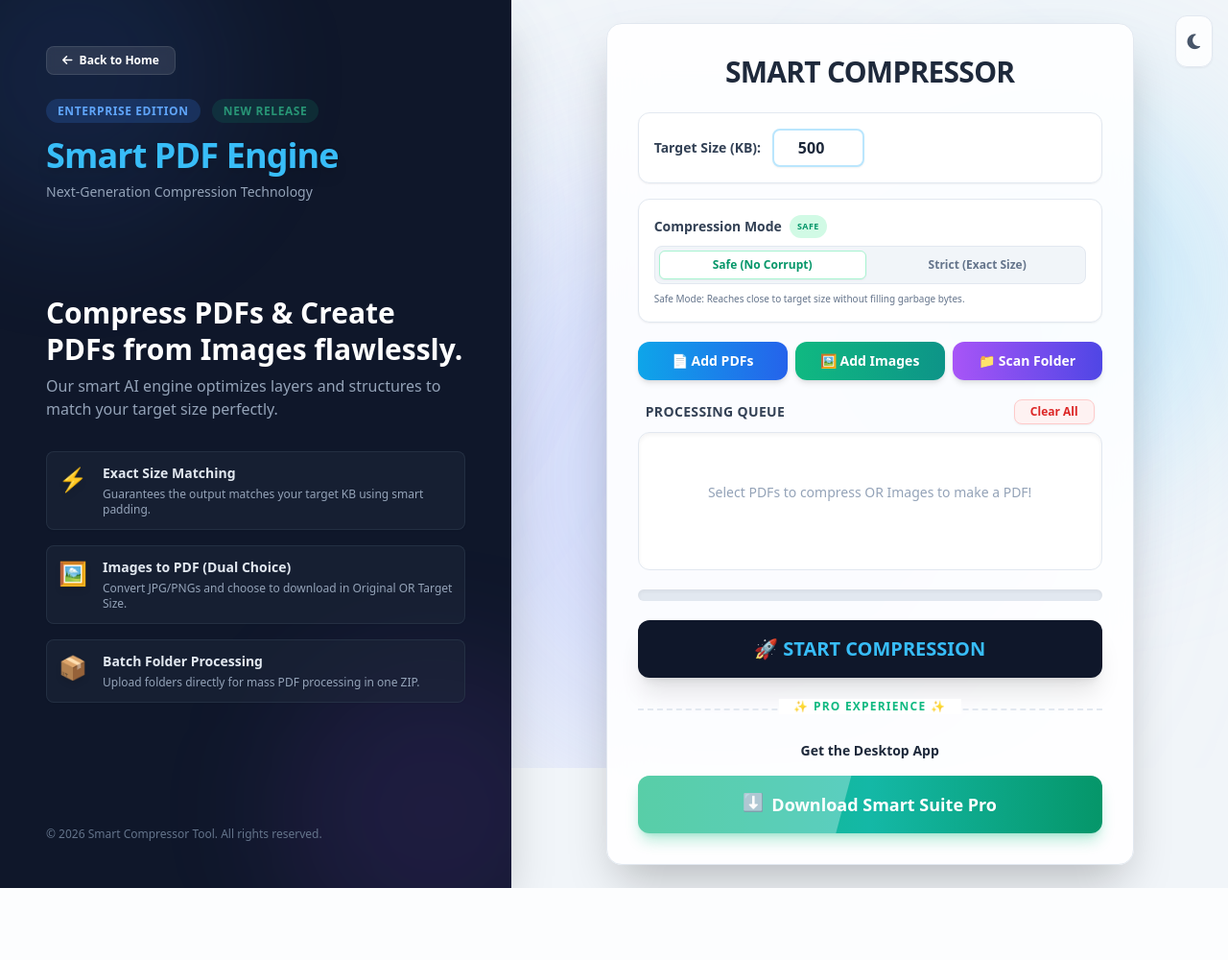
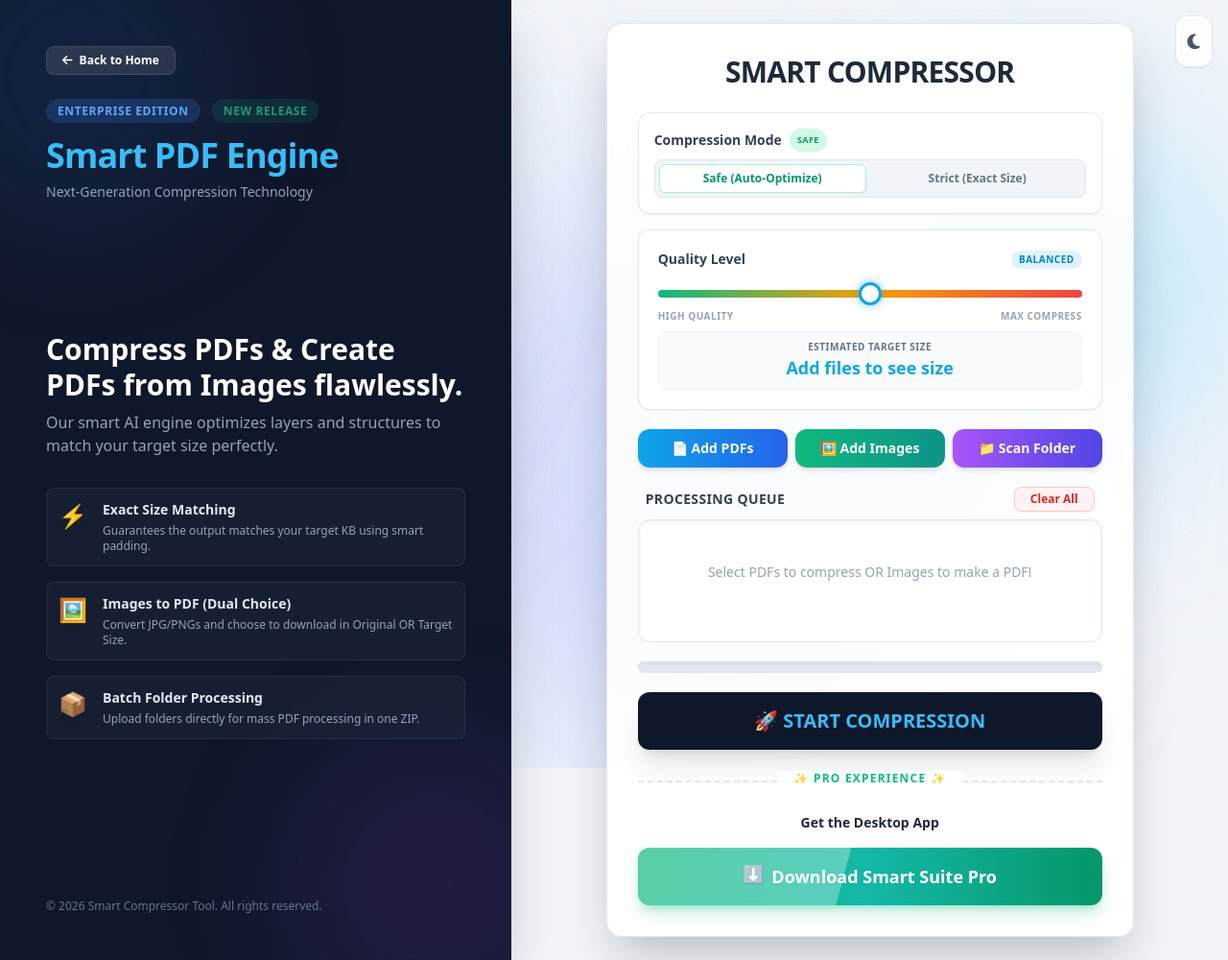
Before and after one commit to prafullt1506-cell/smart-pdf-web, a Flask app: page /compress_page in a window 1280 px wide. Shown: the whole page at 96% size. Before the commit the page ends 925 px from the top, so only its background shows below. Run offline with Flask 3, Linux system fonts and the light colour scheme; some libraries are stand-ins or nearby versions.

Commit message:
Update compress.html

```diff
--- a/templates/compress.html
+++ b/templates/compress.html
@@ -41,6 +41,33 @@
         .animate-blob { animation: blob 7s infinite; }
         .animation-delay-2000 { animation-delay: 2s; }
         .animation-delay-4000 { animation-delay: 4s; }
+
+        /* 🚀 STYLISH SLIDER CSS */
+        .custom-slider {
+            -webkit-appearance: none;
+            width: 100%;
+            height: 8px;
+            border-radius: 10px;
+            background: linear-gradient(to right, #10b981, #f59e0b, #ef4444);
+            outline: none;
+            transition: all 0.3s;
+        }
+        .custom-slider::-webkit-slider-thumb {
+            -webkit-appearance: none;
+            appearance: none;
+            width: 24px;
+            height: 24px;
+            border-radius: 50%;
+            background: #ffffff;
+            cursor: pointer;
+            border: 3px solid #0ea5e9;
+            box-shadow: 0 0 10px rgba(14, 165, 233, 0.6);
+            transition: transform 0.2s ease, box-shadow 0.2s ease;
+        }
+        .custom-slider::-webkit-slider-thumb:hover {
+            transform: scale(1.2);
+            box-shadow: 0 0 15px rgba(14, 165, 233, 0.9);
+        }
     </style>
 </head>
 <body class="bg-slate-100 dark:bg-darkBg min-h-screen flex font-sans relative overflow-x-hidden transition-colors duration-500">
@@ -115,24 +142,42 @@
 
             <h1 class="text-3xl font-extrabold text-center text-slate-800 dark:text-white mb-6 tracking-tight">SMART COMPRESSOR</h1>
 
-            <!-- Target Size Input -->
-            <div class="bg-white dark:bg-slate-800 border border-slate-200 dark:border-slate-700 rounded-xl p-4 flex justify-between items-center mb-4 shadow-sm transition-colors duration-500">
-                <div class="flex items-center space-x-3">
-                    <label class="font-bold text-slate-700 dark:text-slate-300 text-sm">Target Size (KB):</label>
-                    <input type="number" id="target_kb" value="500" class="bg-white dark:bg-slate-900 border-2 border-sky-200 dark:border-sky-800 rounded-lg px-3 py-1.5 w-24 text-center focus:outline-none focus:border-sky-500 font-black text-slate-800 dark:text-white shadow-sm transition-colors duration-500">
-                </div>
-            </div>
-
             <!-- SAFE / STRICT MODE TOGGLE -->
-            <div class="bg-white dark:bg-slate-800 border border-slate-200 dark:border-slate-700 rounded-xl p-4 mb-5 shadow-sm transition-colors duration-500">
+            <div class="bg-white dark:bg-slate-800 border border-slate-200 dark:border-slate-700 rounded-xl p-4 mb-4 shadow-sm transition-colors duration-500">
                 <div class="flex justify-between items-center mb-2">
                     <label class="font-bold text-slate-700 dark:text-slate-300 text-sm flex items-center">Compression Mode <span id="modeBadge" class="ml-2 text-[9px] bg-emerald-100 dark:bg-emerald-500/10 text-emerald-600 dark:text-emerald-400 px-2 py-0.5 rounded-full uppercase tracking-wider font-black">Safe</span></label>
                 </div>
                 <div class="grid grid-cols-2 gap-2 bg-slate-100 dark:bg-slate-900 p-1 rounded-lg border border-slate-200 dark:border-slate-800 transition-colors duration-500">
-                    <button id="modeSafeBtn" onclick="setMode('safe')" class="py-1.5 rounded-md font-bold text-xs transition-all bg-white dark:bg-slate-700 text-emerald-600 dark:text-emerald-400 shadow-sm border border-emerald-200 dark:border-none">Safe (No Corrupt)</button>
+                    <button id="modeSafeBtn" onclick="setMode('safe')" class="py-1.5 rounded-md font-bold text-xs transition-all bg-white dark:bg-slate-700 text-emerald-600 dark:text-emerald-400 shadow-sm border border-emerald-200 dark:border-none">Safe (Auto-Optimize)</button>
                     <button id="modeStrictBtn" onclick="setMode('strict')" class="py-1.5 rounded-md font-bold text-xs transition-all text-slate-500 dark:text-slate-400 hover:text-slate-700 dark:hover:text-white">Strict (Exact Size)</button>
                 </div>
-                <p id="modeDesc" class="text-[10px] text-slate-500 dark:text-slate-400 mt-2 font-medium">Safe Mode: Reaches close to target size without filling garbage bytes.</p>
+            </div>
+
+            <!-- 🚀 DYNAMIC SLIDER (Safe Mode UI) -->
+            <div id="safe-mode-ui" class="bg-white dark:bg-slate-800 border border-slate-200 dark:border-slate-700 rounded-xl p-5 mb-5 shadow-sm transition-colors duration-500">
+                <div class="flex justify-between items-center mb-3">
+                    <span class="font-bold text-slate-700 dark:text-slate-300 text-sm">Quality Level</span>
+                    <span id="slider-label" class="text-[10px] font-black bg-sky-100 dark:bg-sky-500/10 text-sky-600 dark:text-sky-400 px-2 py-0.5 rounded-full uppercase tracking-wider">Balanced</span>
+                </div>
+                <input type="range" id="compression-slider" min="10" max="90" value="50" class="custom-slider w-full mb-3">
+                <div class="flex justify-between text-[10px] font-bold text-slate-400 uppercase tracking-wider mb-2">
+                    <span>High Quality</span>
+                    <span>Max Compress</span>
+                </div>
+                <div class="text-center bg-slate-50 dark:bg-slate-900 rounded-lg p-2 border border-slate-100 dark:border-slate-700">
+                    <p class="text-[10px] text-slate-500 uppercase font-bold tracking-wider">Estimated Target Size</p>
+                    <p id="estimated-kb" class="text-lg font-black text-sky-500">Add files to see size</p>
+                </div>
+            </div>
+
+            <!-- 🚀 EXACT INPUT (Strict Mode UI) -->
+            <div id="strict-mode-ui" class="bg-white dark:bg-slate-800 border border-slate-200 dark:border-slate-700 rounded-xl p-5 mb-5 shadow-sm transition-colors duration-500 hidden">
+                <label class="font-bold text-slate-700 dark:text-slate-300 text-sm block mb-3">Enter Exact Target Size (KB):</label>
+                <div class="flex items-center">
+                    <input type="number" id="strict_target_kb" placeholder="e.g. 250" class="bg-white dark:bg-slate-900 border-2 border-sky-200 dark:border-sky-800 rounded-l-lg px-4 py-2 w-full focus:outline-none focus:border-sky-500 font-black text-slate-800 dark:text-white shadow-sm transition-colors duration-500">
+                    <span class="bg-sky-100 dark:bg-sky-900/50 text-sky-700 dark:text-sky-400 border-2 border-l-0 border-sky-200 dark:border-sky-800 px-4 py-2 rounded-r-lg font-bold">KB</span>
+                </div>
+                <p class="text-[10px] text-slate-500 mt-2 font-medium"><i class="fa-solid fa-circle-info mr-1"></i> Output will be padded to match this exact size if it falls short.</p>
             </div>
 
             <input type="file" id="fileInput" multiple accept=".pdf" class="hidden">
@@ -150,8 +195,8 @@
                 <button onclick="clearQueue()" class="bg-red-50 dark:bg-red-500/10 text-red-600 dark:text-red-400 hover:bg-red-500 hover:text-white dark:hover:bg-red-500 dark:hover:text-white border border-red-200 dark:border-red-900/50 font-bold text-xs px-4 py-1 rounded-lg shadow-sm transition">Clear All</button>
             </div>
 
-            <div id="queueBox" class="bg-white dark:bg-slate-900 border border-slate-200 dark:border-slate-800 rounded-xl h-36 overflow-y-auto p-3 mb-5 custom-scrollbar shadow-inner transition-colors duration-500">
-                <p id="emptyMsg" class="text-center text-slate-400 dark:text-slate-500 font-medium text-sm mt-10">Select PDFs to compress OR Images to make a PDF!</p>
+            <div id="queueBox" class="bg-white dark:bg-slate-900 border border-slate-200 dark:border-slate-800 rounded-xl h-32 overflow-y-auto p-3 mb-5 custom-scrollbar shadow-inner transition-colors duration-500">
+                <p id="emptyMsg" class="text-center text-slate-400 dark:text-slate-500 font-medium text-sm mt-8">Select PDFs to compress OR Images to make a PDF!</p>
             </div>
 
             <div class="w-full bg-slate-200 dark:bg-slate-800 rounded-full h-3 mb-5 overflow-hidden shadow-inner transition-colors duration-500">
@@ -162,15 +207,12 @@
                 🚀 START COMPRESSION
             </button>
 
-            <!-- 🚀 UPDATED: Windows App Download Banner with EXACT Link -->
+            <!-- Windows App Download Banner -->
             <div class="mt-8 pt-6 border-t-2 border-dashed border-slate-200 dark:border-slate-800 relative transition-colors duration-500">
                 <div class="absolute -top-3 left-1/2 transform -translate-x-1/2 bg-white dark:bg-slate-900 px-4 text-xs font-black text-emerald-500 uppercase tracking-widest transition-colors duration-500">✨ Pro Experience ✨</div>
-
                 <h3 class="text-sm font-bold text-slate-800 dark:text-slate-200 text-center mb-4 mt-2">Get the Desktop App</h3>
-
                 <div class="text-center">
                     <div class="relative overflow-hidden rounded-xl group cursor-pointer shadow-lg shadow-emerald-500/30">
-                        <!-- LINK UPDATED HERE TO Smart.Suite.Pro.exe -->
                         <a href="https://github.com/prafullt1506-cell/smart-pdf-web/releases/download/v1.0/Smart.Suite.Pro.exe" download="Smart.Suite.Pro.exe" class="relative z-10 flex items-center justify-center w-full bg-gradient-to-r from-emerald-500 via-teal-500 to-emerald-600 text-white font-black py-4 px-6 transition-all duration-300 text-lg gap-2 group-hover:from-emerald-600 group-hover:to-teal-600">
                             <span class="animate-bounce">⬇️</span> Download Smart Suite Pro
                         </a>
@@ -178,7 +220,6 @@
                     </div>
                 </div>
             </div>
-            <!-- End of Windows App Banner -->
 
             <!-- Success Popup -->
             <div id="successPopup" class="absolute inset-0 bg-white/95 dark:bg-slate-900/95 backdrop-blur-md hidden flex-col items-center justify-center p-8 rounded-2xl z-50 transition-all duration-300">
@@ -198,8 +239,15 @@
                     </div>
                 </div>
 
-                <div class="w-full bg-gradient-to-r from-blue-50 to-indigo-50 dark:from-blue-900/30 dark:to-indigo-900/30 border border-blue-100 dark:border-blue-800/50 rounded-xl py-4 text-center mb-8 shadow-sm">
+                <div class="w-full bg-gradient-to-r from-blue-50 to-indigo-50 dark:from-blue-900/30 dark:to-indigo-900/30 border border-blue-100 dark:border-blue-800/50 rounded-xl py-4 text-center mb-6 shadow-sm">
                     <p id="popSave" class="text-blue-700 dark:text-blue-400 font-black text-lg">🔥 Saved X KB Space! 🔥</p>
+                </div>
+
+                <!-- 🚀 NEW DOWNLOAD LABEL -->
+                <div class="w-full text-center mb-3">
+                    <span class="inline-block bg-yellow-100 text-yellow-800 dark:bg-yellow-900/40 dark:text-yellow-400 text-xs font-black px-4 py-1.5 rounded-full uppercase tracking-widest animate-pulse border border-yellow-200 dark:border-yellow-700/50 shadow-sm">
+                        👇 Click Below to Download 👇
+                    </span>
                 </div>
 
                 <div class="flex w-full space-x-2" id="downloadSection"></div>
@@ -224,15 +272,14 @@
             } else {
                 localStorage.setItem('theme', 'light'); themeIcon.classList.remove('fa-sun'); themeIcon.classList.add('fa-moon');
             }
-            // Re-render UI colors based on theme if mode is switched
-            setMode(compMode);
-            updateQueueUI();
+            setMode(compMode); // Update UI colors
         });
 
 
         let selectedFiles = [];
         let currentMode = 'pdf';
         let compMode = 'safe';
+        let originalTotalKB = 0; // 🚀 New: Track Total KB
 
         // 🚀 Switch Safe / Strict Mode Function
         function setMode(mode) {
@@ -240,41 +287,76 @@
             const safeBtn = document.getElementById('modeSafeBtn');
             const strictBtn = document.getElementById('modeStrictBtn');
             const badge = document.getElementById('modeBadge');
-            const desc = document.getElementById('modeDesc');
 
+            const safeUI = document.getElementById('safe-mode-ui');
+            const strictUI = document.getElementById('strict-mode-ui');
             const isDark = html.classList.contains('dark');
 
             if(mode === 'strict') {
+                safeUI.classList.add('hidden');
+                strictUI.classList.remove('hidden');
+
                 strictBtn.className = isDark ? "py-1.5 rounded-md font-bold text-xs transition-all bg-slate-700 text-sky-400 shadow-sm border-none" : "py-1.5 rounded-md font-bold text-xs transition-all bg-white text-sky-600 shadow-sm border border-sky-200";
                 safeBtn.className = "py-1.5 rounded-md font-bold text-xs transition-all text-slate-500 dark:text-slate-400 hover:text-slate-700 dark:hover:text-white";
                 badge.innerText = "Strict";
                 badge.className = isDark ? "ml-2 text-[9px] bg-sky-500/10 text-sky-400 px-2 py-0.5 rounded-full uppercase tracking-wider font-black" : "ml-2 text-[9px] bg-sky-100 text-sky-600 px-2 py-0.5 rounded-full uppercase tracking-wider font-black";
-                desc.innerText = "Strict Mode: Forces exact target size using zero byte padding if needed.";
             } else {
+                safeUI.classList.remove('hidden');
+                strictUI.classList.add('hidden');
+
                 safeBtn.className = isDark ? "py-1.5 rounded-md font-bold text-xs transition-all bg-slate-700 text-emerald-400 shadow-sm border-none" : "py-1.5 rounded-md font-bold text-xs transition-all bg-white text-emerald-600 shadow-sm border border-emerald-200";
                 strictBtn.className = "py-1.5 rounded-md font-bold text-xs transition-all text-slate-500 dark:text-slate-400 hover:text-slate-700 dark:hover:text-white";
                 badge.innerText = "Safe";
                 badge.className = isDark ? "ml-2 text-[9px] bg-emerald-500/10 text-emerald-400 px-2 py-0.5 rounded-full uppercase tracking-wider font-black" : "ml-2 text-[9px] bg-emerald-100 text-emerald-600 px-2 py-0.5 rounded-full uppercase tracking-wider font-black";
-                desc.innerText = "Safe Mode: Reaches close to target size without filling garbage bytes.";
+            }
+        }
+        setMode('safe');
+
+        // 🚀 SLIDER LOGIC
+        const slider = document.getElementById('compression-slider');
+        const sliderLabel = document.getElementById('slider-label');
+        const estKbText = document.getElementById('estimated-kb');
+
+        slider.addEventListener('input', updateSliderEstimate);
+
+        function updateSliderEstimate() {
+            if(originalTotalKB === 0) {
+                estKbText.innerText = "Add files to see size";
+                return;
+            }
+            const val = slider.value;
+            let percent = 100 - val; // 10 = High Quality (90% size), 90 = Extreme (10% size)
+            let estimatedTarget = (originalTotalKB * (percent / 100));
+
+            let lowerBound = (estimatedTarget * 0.9).toFixed(0);
+            let upperBound = (estimatedTarget * 1.1).toFixed(0);
+            estKbText.innerText = `~ ${lowerBound} - ${upperBound} KB`;
+
+            if(val < 30) {
+                sliderLabel.innerText = "High Quality";
+                sliderLabel.className = "text-[10px] font-black bg-green-100 dark:bg-green-900/40 text-green-600 dark:text-green-400 px-2 py-0.5 rounded-full uppercase tracking-wider";
+            } else if (val < 70) {
+                sliderLabel.innerText = "Balanced";
+                sliderLabel.className = "text-[10px] font-black bg-sky-100 dark:bg-sky-900/40 text-sky-600 dark:text-sky-400 px-2 py-0.5 rounded-full uppercase tracking-wider";
+            } else {
+                sliderLabel.innerText = "Extreme";
+                sliderLabel.className = "text-[10px] font-black bg-red-100 dark:bg-red-900/40 text-red-600 dark:text-red-400 px-2 py-0.5 rounded-full uppercase tracking-wider";
             }
         }
 
-        // Initialize default mode classes correctly
-        setMode('safe');
+        // Calculate Total Size whenever files change
+        function calculateTotalSize() {
+            let totalBytes = selectedFiles.reduce((acc, file) => acc + file.size, 0);
+            originalTotalKB = totalBytes / 1024;
+            updateSliderEstimate();
+        }
 
         document.getElementById('fileInput').addEventListener('change', handleFileSelect);
         document.getElementById('folderInput').addEventListener('change', handleFileSelect);
         document.getElementById('imageInput').addEventListener('change', handleImageSelect);
 
-        function openPdfSelect() {
-            currentMode = 'pdf';
-            document.getElementById('fileInput').click();
-        }
-
-        function openImageSelect() {
-            currentMode = 'images';
-            document.getElementById('imageInput').click();
-        }
+        function openPdfSelect() { currentMode = 'pdf'; document.getElementById('fileInput').click(); }
+        function openImageSelect() { currentMode = 'images'; document.getElementById('imageInput').click(); }
 
         function handleFileSelect(event) {
             currentMode = 'pdf';
@@ -287,6 +369,7 @@
                 }
             }
             updateQueueUI();
+            calculateTotalSize();
         }
 
         function handleImageSelect(event) {
@@ -301,29 +384,32 @@
                 }
             }
             updateQueueUI();
+            calculateTotalSize();
         }
 
         function removeFile(index) {
             selectedFiles.splice(index, 1);
             updateQueueUI();
+            calculateTotalSize();
         }
 
         function clearQueue() {
             selectedFiles = [];
+            originalTotalKB = 0;
             document.getElementById('fileInput').value = '';
             document.getElementById('imageInput').value = '';
             document.getElementById('folderInput').value = '';
             updateQueueUI();
+            calculateTotalSize();
             document.getElementById('progressBar').style.width = '0%';
         }
 
         function updateQueueUI() {
             const box = document.getElementById('queueBox');
             if (selectedFiles.length === 0) {
-                box.innerHTML = '<p class="text-center text-slate-400 dark:text-slate-500 font-medium text-sm mt-10">Select PDFs to compress OR Images to make a PDF!</p>';
+                box.innerHTML = '<p class="text-center text-slate-400 dark:text-slate-500 font-medium text-sm mt-8">Select PDFs to compress OR Images to make a PDF!</p>';
                 return;
             }
-
             box.innerHTML = '';
             selectedFiles.forEach((file, index) => {
                 const item = document.createElement('div');
@@ -343,7 +429,20 @@
                 return;
             }
 
-            const targetKb = document.getElementById('target_kb').value;
+            // 🚀 Logic to get Target KB based on Mode
+            let targetKb = 0;
+            if(compMode === 'strict') {
+                targetKb = document.getElementById('strict_target_kb').value;
+                if(!targetKb || targetKb <= 0) {
+                    alert("Please enter a valid Target Size (KB) for Strict Mode.");
+                    return;
+                }
+            } else {
+                let percent = 100 - slider.value;
+                targetKb = Math.floor(originalTotalKB * (percent / 100));
+                if(targetKb <= 0) targetKb = 500; // Fallback
+            }
+
             const btn = document.getElementById('startBtn');
             const pBar = document.getElementById('progressBar');
 
@@ -354,9 +453,7 @@
             const formData = new FormData();
             formData.append('target_kb', targetKb);
             formData.append('comp_mode', compMode);
-            selectedFiles.forEach(file => {
-                formData.append('files', file);
-            });
+            selectedFiles.forEach(file => { formData.append('files', file); });
 
             let endpoint = (currentMode === 'images') ? '/images_to_pdf' : '/compress_batch';
 
```
